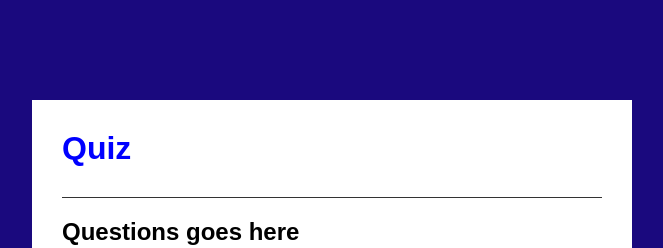
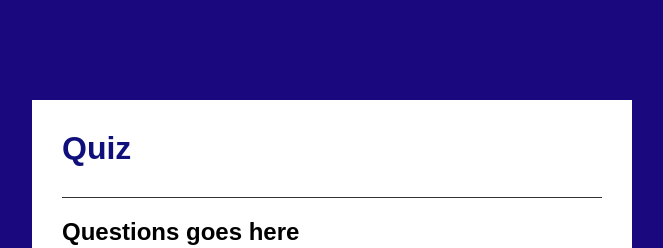
Before and after one commit to JaquelineAbreu-code/ProjetoFinalM2, a plain HTML site: page index.html in a window 1280 px wide. Shown: the top 248 px of the page, without its empty margins (308-971 px from the left). Drawn offline with Linux system fonts and the light colour scheme.

Commit message:
modificando o css

```diff
--- a/style.css
+++ b/style.css
@@ -21,7 +21,7 @@
 
 .app h1{
     font-weight: 25px;
-    color: blue;
+    color: rgb(16, 16, 124);
     font-weight: 600;
     border-bottom: 1px solid #333;
     padding-bottom: 30px;
```
